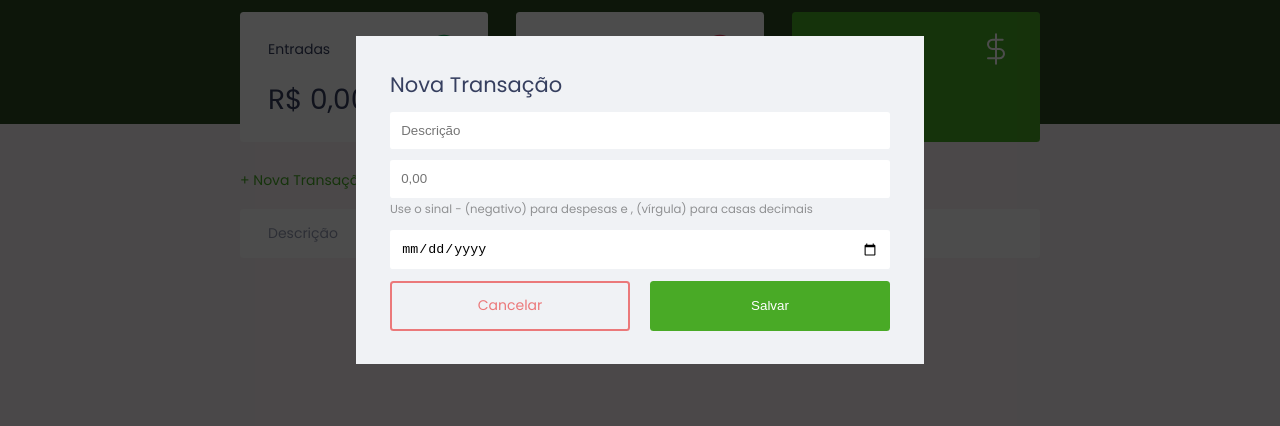
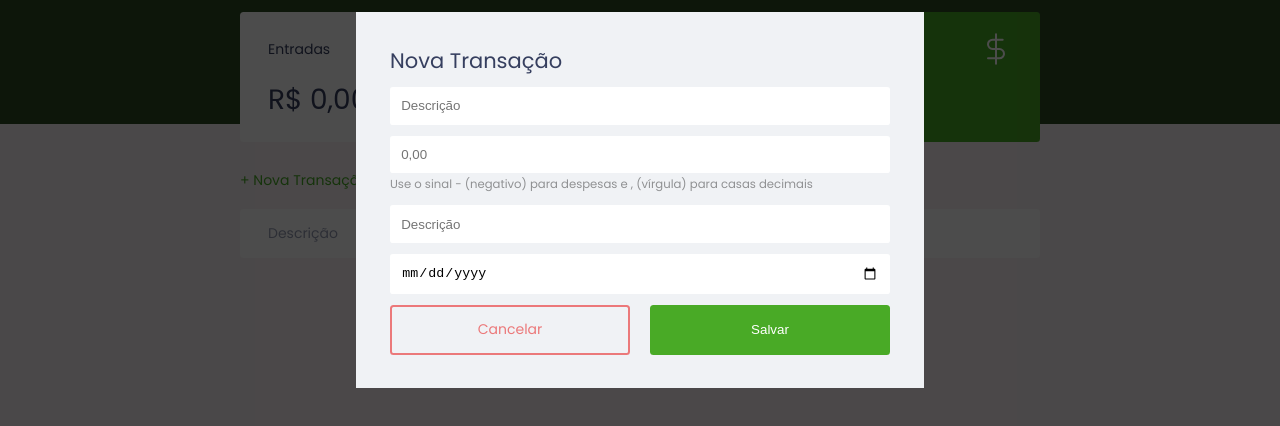
Before and after one commit to rafaelspa/dw1a3, a plain HTML site: page trabalho/index.html in a window 1280 px wide. Both pictures are taken after a click on the link "+ Nova Transação". Shown: the part 200-626 px from the top of the page. Drawn offline with Linux system fonts and the light colour scheme.

Commit message:
Rascunho e começo de feature 'campo estabelecimentos'

```diff
--- a/trabalho/index.html
+++ b/trabalho/index.html
@@ -63,6 +63,7 @@
               <th>Descrição</th>
               <th>Valor</th>
               <th>Data</th>
+              <th>Estabelecimento</th>
               <th></th>
             </tr>
           </thead>
@@ -101,6 +102,15 @@
                 casas decimais</small
               >
             </div>
+            <div class="input-group">
+              <label class="sr-only" for="description">Descrição</label>
+              <input
+                type="text"
+                id="description"
+                name="description"
+                placeholder="Descrição"
+              />
+            </div>
 
             <div class="input-group">
               <label class="sr-only" for="date">Data</label>
--- a/trabalho/scripts.js
+++ b/trabalho/scripts.js
@@ -13,11 +13,11 @@ const Modal = {
 
 const Storage = {
   get() {
-    return JSON.parse(localStorage.getItem("dev.finances:transactions")) || [];
+    return JSON.parse(localStorage.getItem("finlog:transactions")) || [];
   },
   set(transactions) {
     localStorage.setItem(
-      "dev.finances:transactions",
+      "finlog:transactions",
       JSON.stringify(transactions)
     );
   },
@@ -82,6 +82,7 @@ const DOM = {
         <td class="description">${transaction.description}</td>
         <td class="${CSSclass}">${amount}</td>
         <td class="date">${transaction.date}</td>
+        <td class="establishment">${transaction.establishment}</td>
         <td>
             <img onclick="Transaction.remove(${index})" src="./assets/minus.svg" alt="Remover Transação" />
         </td>
```
Also changed, not shown: trabalho/rascunhos.txt (added), 1 other file.
